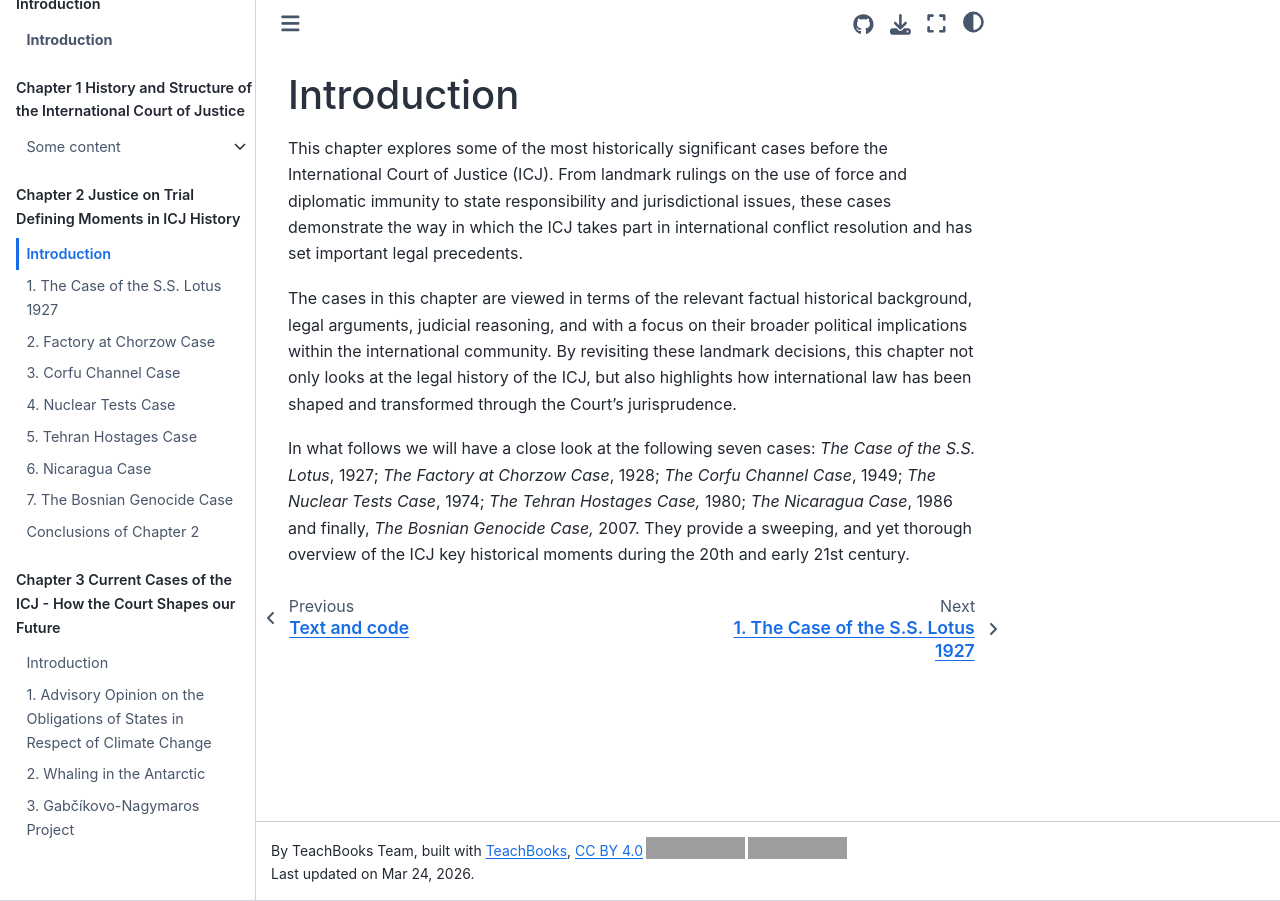
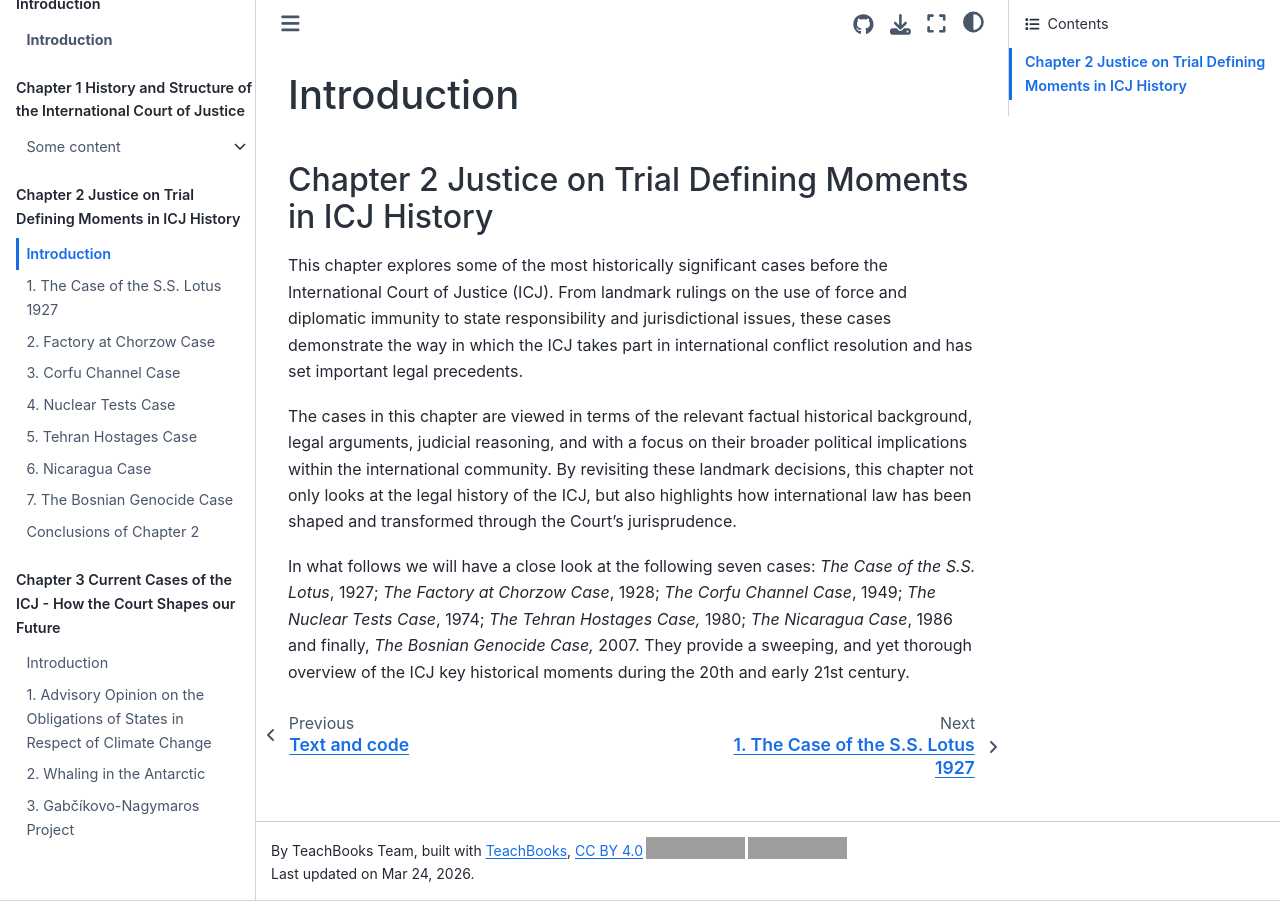
Before and after one commit to MaastrichtUniversityPress/Thirst-for-Justice-The-International-Court-of-Justice, a Jupyter Book: the page built from book/chapter2/introduction_chapter2.md, in a window 1280 px wide. Built offline with Jupyter Book 1.0.4 settings and Sphinx 7.4.7 and the Sphinx Book theme 1.1.4, drawn with Linux system fonts in a browser that asks for light colours; comment, search, counter and statistics services are not loaded; grey boxes are pictures that could not be loaded.

Commit message:
Add Chapter 2 header on ICJ historical cases
Added a new section header for Chapter 2 discussing key moments in ICJ history.

```diff
--- a/book/chapter2/introduction_chapter2.md
+++ b/book/chapter2/introduction_chapter2.md
@@ -1,4 +1,6 @@
 # Introduction
+
+## Chapter 2 Justice on Trial Defining Moments in ICJ History
 
 This chapter explores some of the most historically significant cases before the International Court of Justice (ICJ). From landmark rulings on the use of force and diplomatic immunity to state responsibility and jurisdictional issues, these cases demonstrate the way in which the ICJ takes part in international conflict resolution and has set important legal precedents.
 
```
